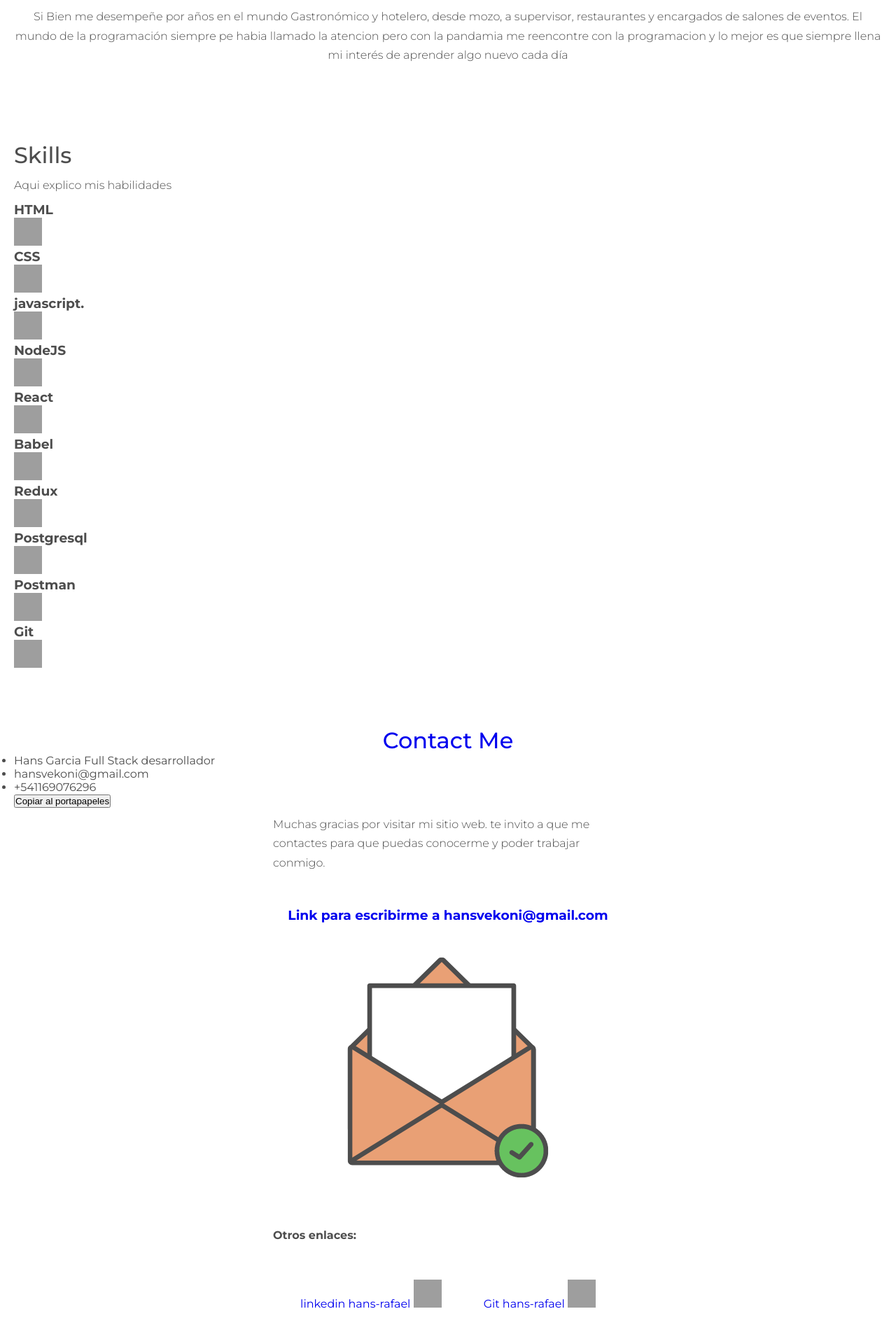
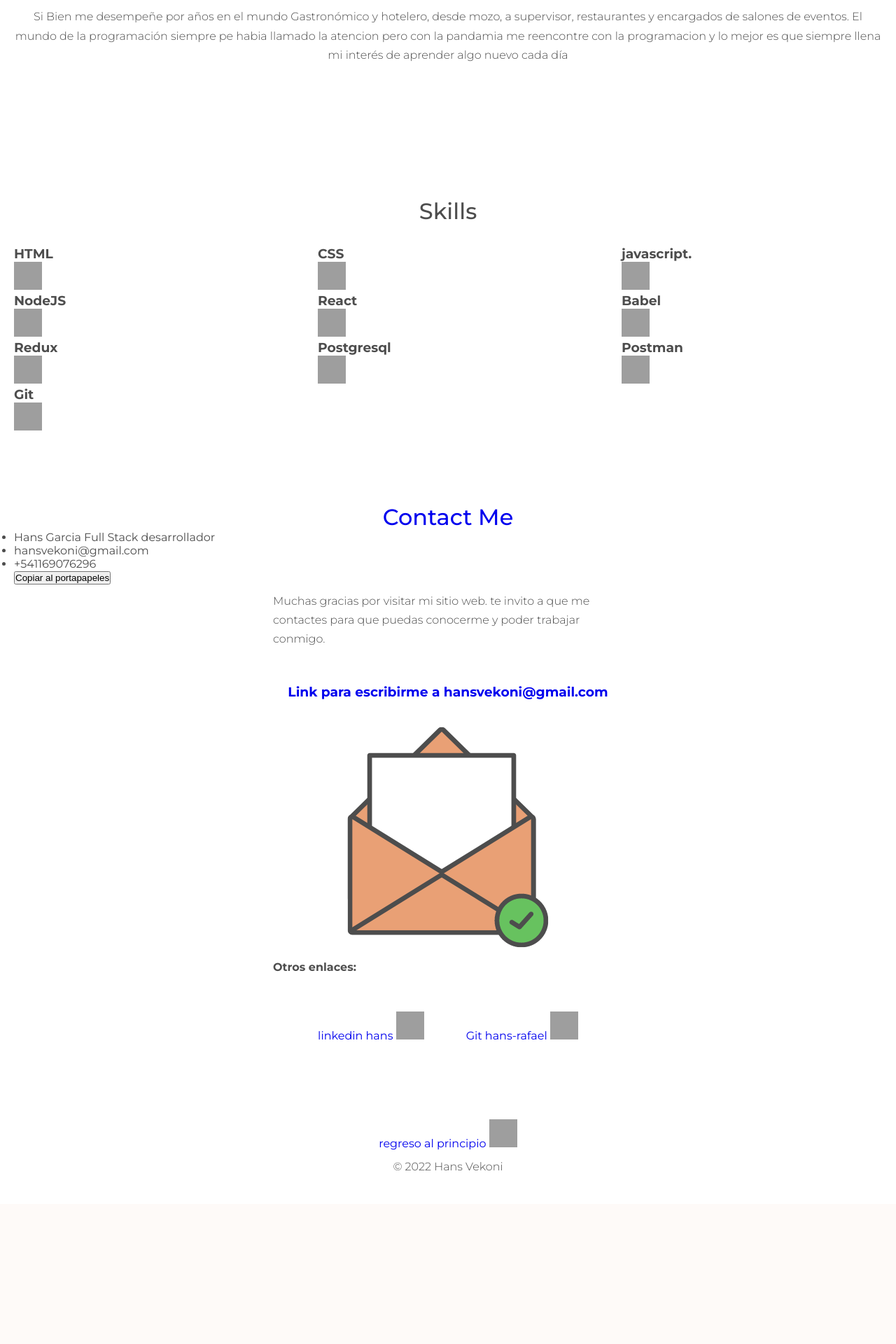
Before and after one commit to Hans-Rafael/hans-rafael.github.io, a PHP site: page / in a window 1280 px wide. Shown: the part 2400-4320 px from the top of the page at 70% size. After the commit the page ends 4072 px from the top, so only its background shows below. Run offline with PHP 8.4, Linux system fonts and the light colour scheme; grey boxes are pictures that could not be loaded.

Commit message:
gap objetos agregado

```diff
--- a/css/mobile.css
+++ b/css/mobile.css
@@ -17,7 +17,15 @@
 #navbar ul li a {
 	padding: 15px;
 }
+.navigation {
+	position: fixed;
+	display: grid;
+	top:auto;
+	right: 5%;
+	font-weight: bold;
+	font-size: 1rem;
 
+}
 /* Showcase */
 #showcase {
 	padding: 0;
--- a/css/style.css
+++ b/css/style.css
@@ -160,6 +160,7 @@ form .form-control {
 .showcase-row {
 	display: flex;
 	padding: 150px 0;
+	gap: 2rem;
 }
 
 .showcase-row-title p.large {
@@ -201,6 +202,24 @@ form .form-control {
 
 #about p {
 	padding-bottom: 20px;
+}
+/*SKILLS*/
+.skill-title {
+	/* font-size: 1.5rem;
+	font-weight: bold; */
+	padding-bottom: 10px;
+	text-align: center;
+	padding-top: 80px;
+}
+.skills-row{
+	display: flex;
+	flex-wrap: wrap;
+	justify-content: space-between;
+	align-items: center;
+	padding: 20px 0;
+}
+.skills-row-item{
+	width: 30%;
 }
 
 /* Contact */
--- a/index.html
+++ b/index.html
@@ -15,11 +15,11 @@
         <nav id="navbar">
             <div class="container">
                 <h1 class="logo"><a href="#mainheader">My Portfolio</a></h1>
-                <ul class = "navigation">
+                <ul class="navigation">
                     <li><a href="#mainheader">Home</a></li>
                     <li><a href="#portfolio">My Portfolio</a></li>
                     <li><a href="#about">About Me</a></li>
-                    <li><a href="#Skills">Skills</a></li>
+                    <li><a href="#ability">Skills</a></li>
                     <li><a href="#contact">Contact</a></li>
                 </ul>
             </div>
@@ -30,7 +30,7 @@
                     <div class="showcase-row-title">
                         <p>Designer, Developer, Creative</p>
                         <h1 class="display-1">
-                            A Freelance<br /><span class="txt-orange">Web Developer</span>
+                            Full Stack<br /><span class="txt-orange">Web Developer</span>
                         </h1>
                         <p class="large">
                             <!-- Lorem ipsum,
@@ -95,12 +95,12 @@
         </div>
     </section>
 
-    <section id="Skills">
+    <section id="ability">
         <div class="container">
-            <h2>Skills</h2>
-            <p>
+            <h2 class="skill-title">Skills</h2>
+            <!--  <p>
                 Aqui explico mis habilidades
-            </p>
+            </p> -->
             <div class="skills-row">
                 <div class="skills-row-item">
                     <h3>HTML</h3>
@@ -182,19 +182,17 @@
                     <h3>Link para escribirme a hansvekoni@gmail.com</h3>
                 </a>
                 <br> </br>
-                <p>
-                    <a
-                        href="mailto:hansvekoni@gmail.com?Subject=Interesado%20en%20Contactarte%20para%20una%20entrevista">
-                        <img src="/img/contact.png" alt="Enlace para escribirme" />
-                    </a>
-                </p>
+                <a href="mailto:hansvekoni@gmail.com?Subject=Interesado%20en%20Contactarte%20para%20una%20entrevista">
+                    <img src="/img/contact.png" alt="Enlace para escribirme" />
+                </a>
+
             </div>
             <div class="container">
                 <p><b> Otros enlaces: </b></p>
                 <div class="links">
                     <a href="https://linkedin.com/in/hans-garcia-developer" class="twitter-follow-button"
                         data-show-count="false">
-                        linkedin hans-rafael
+                        linkedin hans
                         <img src="https://img.freepik.com/free-psd/glowing-linkedin-logo-realistic-3d-circle_125540-2102.jpg?w=2000"
                             alt="Hans-Rafael Linkedin" width="40" height="40" />
                     </a>
```
